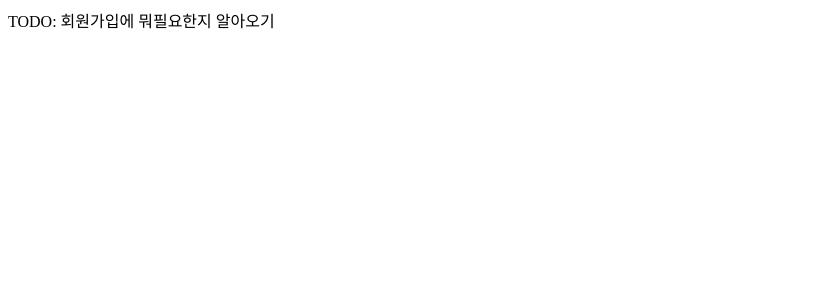
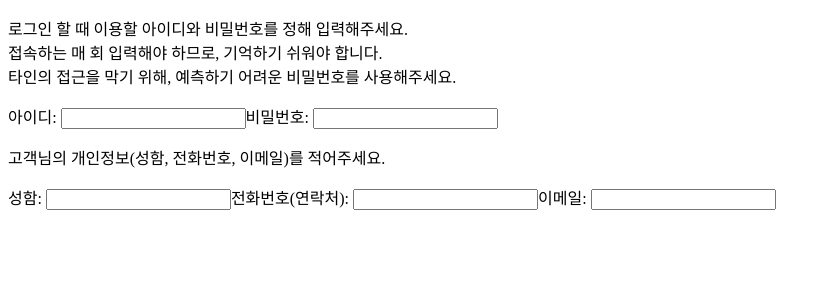
Before and after one commit to realKamja/POTATOS_market, a React (Create React App) app in the folder frontend/: page /singup in a window 1280 px wide. Shown: the top 300 px of the page, without its empty margins (0-831 px from the left). Built offline with nearby package versions, Linux system fonts and the light colour scheme.

Commit message:
Feat Singin
회원가입 페이지 구성요소 작성 & 서버통신 추가

```diff
--- a/frontend/src/pages/signUp.js
+++ b/frontend/src/pages/signUp.js
@@ -1,7 +1,109 @@
+import { useNavigate } from "react-router-dom";
+import { useState } from "react";
+import axios from 'axios';
+
+/**
+ * 회원가입 페이지
+ * @returns
+ */
 function SingUp(){
+
+    // 로그인 페이지 라우팅
+    var navigator=useNavigate();
+    var routerLogin=() => {
+        navigator("/login")
+    };
+
+    /**
+     * POST 회원가입 작성지
+     * /member/signin (post)
+     *
+     * memberId: 아이디
+     * memberPassword: 비밀번호
+     * memberName: 이름
+     * memberPhone: 휴대폰 번호
+     * memberEmail: 이메일
+     */
+    const [memberId, setMemberId] = useState("");
+    const [memberPassword, setMemberPassword] = useState("");
+    const [memberName, setMemberName] = useState("");
+    const [memberPhone, setMemberPhone] = useState("");
+    const [memberEmail, setMemberEmail] = useState("");
+
+    const handleSubmit = async (event) => {
+        event.preventDefault();
+
+        try {
+            const response = await axios.post('http://localhost:8080/member/signin', {
+              memberId: memberId,
+              memberPassword: memberPassword,
+              memberName: memberName,
+              memberPhone: memberPhone,
+              memberEmail: memberEmail
+            });
+
+            alert('회원가입 절차가 끝났습니다! 입력한 아이디/비밀번호로 로그인해주세요.');
+            routerLogin();
+
+          } catch (error) {
+            console.error('Error:', error);
+          }
+    }
+
     return(
-        <div>
-            TODO: 회원가입에 뭐필요한지 알아오기
+        <div className="singup-container">
+            <form onSubmit={handleSubmit}>
+                <p>
+                    로그인 할 때 이용할 아이디와 비밀번호를 정해 입력해주세요.
+                    <br/> 접속하는 매 회 입력해야 하므로, 기억하기 쉬워야 합니다.
+                    <br/>타인의 접근을 막기 위해, 예측하기 어려운 비밀번호를 사용해주세요.
+                </p>
+                <label>아이디: </label>
+                <input
+                    type="text"
+                    name="memberId"
+                    value={memberId}
+                    onChange={(e) => setMemberId(e.target.value)}
+                    required
+                />
+                <label>비밀번호: </label>
+                <input
+                    type="password"
+                    name="memberPassword"
+                    value={memberPassword}
+                    onChange={(e) => setMemberPassword(e.target.value)}
+                    required
+                />
+
+                <p>
+                    고객님의 개인정보(성함, 전화번호, 이메일)를 적어주세요.
+                </p>
+                <label>성함: </label>
+                <input
+                    type="text"
+                    name="memberName"
+                    value={memberName}
+                    onChange={(e) => setMemberName(e.target.value)}
+                    required
+                />
+                <label>전화번호(연락처): </label>
+                <input
+                    type="text"
+                    name="memberPhone"
+                    value={memberPhone}
+                    onChange={(e) => setMemberPhone(e.target.value)}
+                    required
+                />
+                <label>이메일: </label>
+                <input
+                    type="text"
+                    name="memberEmail"
+                    value={memberEmail}
+                    onChange={(e) => setMemberEmail(e.target.value)}
+                    required
+                />
+
+            </form>
         </div>
     );
 }
```
